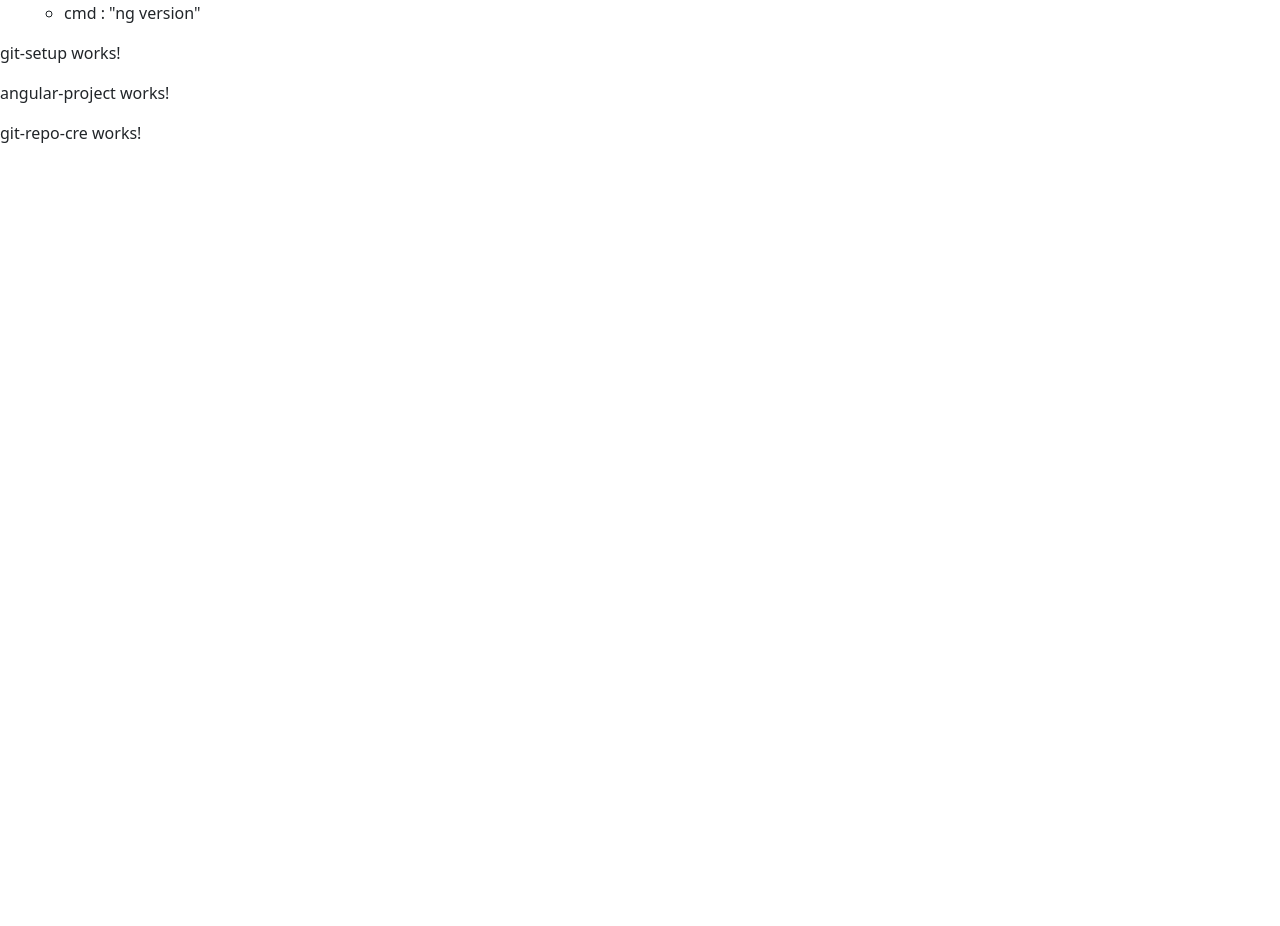
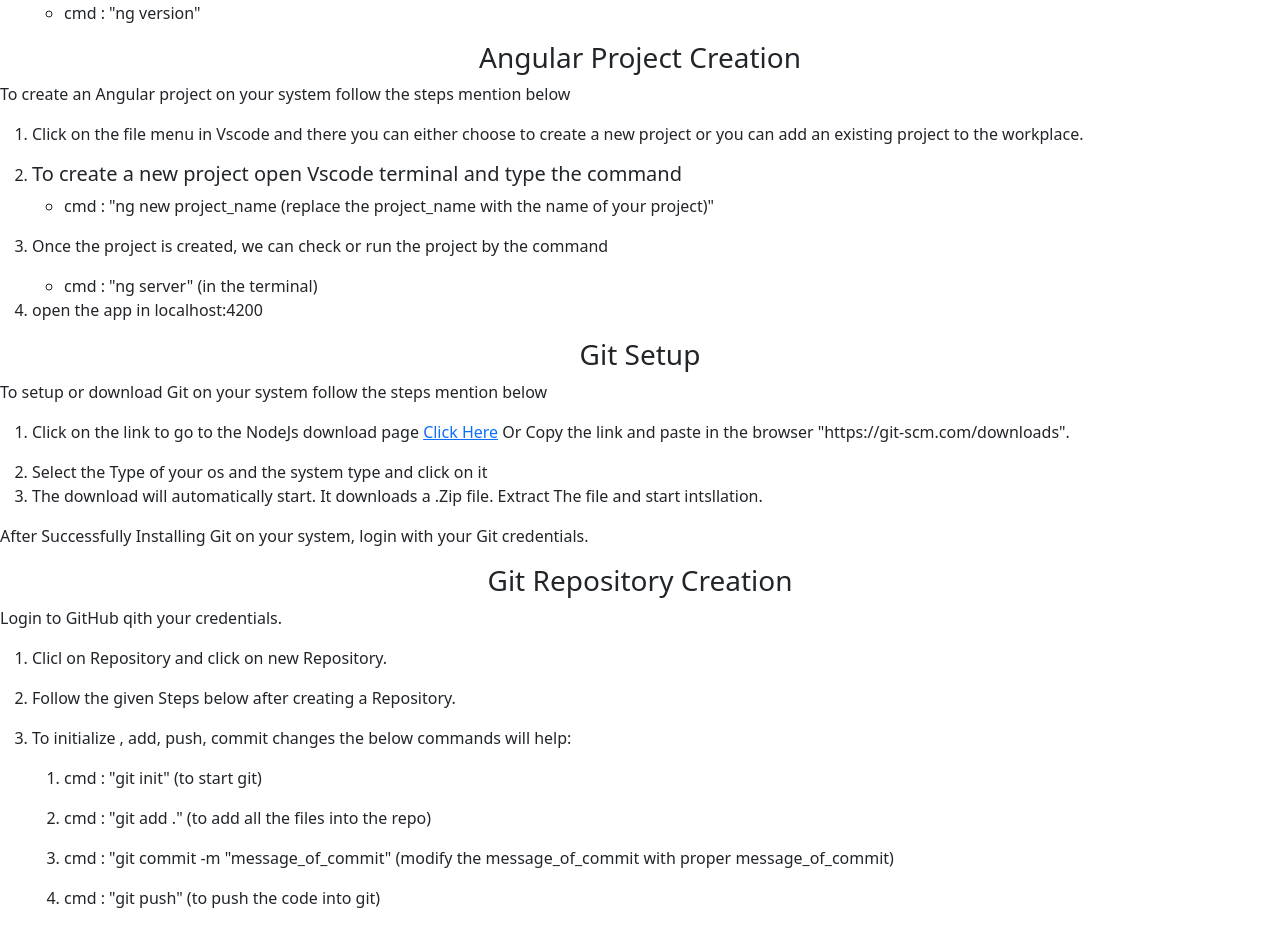
Before and after one commit to Chraju2027/Angular_setup, an Angular app: page / in a window 1280 px wide. Shown: the part 820-1746 px from the top of the page. Before the commit the page ends 981 px from the top, so only its background shows below. Built offline with nearby package versions, Linux system fonts and the light colour scheme.

Commit message:
updated git-repo and git-setup component

```diff
--- a/src/app/angular-project/angular-project.component.html
+++ b/src/app/angular-project/angular-project.component.html
@@ -1 +1,29 @@
-<p>angular-project works!</p>
+<div class="main-content">
+    <div class="heading text-center">
+        <h3>Angular Project Creation</h3>
+    </div>
+    <div class="content">
+        <p>To create an Angular project  on your system follow the steps mention below</p>
+        <ol>
+            <li>
+                <p>Click on the file menu in Vscode and there you can either choose to create a new project or you can add an existing project to the workplace.</p>
+            </li>
+            <li>
+                <h5>To create a new project open Vscode terminal and type the command</h5>
+                <ul>
+                    <li><p>cmd : "ng new project_name (replace the project_name with the name of your project)"</p></li>
+                </ul>
+            </li>
+            <li>
+                <p>Once the project is created, we can check or run the project by the command </p>
+                <ul>
+                    <li>cmd : "ng server" (in the terminal)</li>
+
+                </ul>
+            </li>
+            <li>
+                <p>open the app in localhost:4200</p>
+            </li>
+        </ol>
+    </div>
+</div>
--- a/src/app/app.component.html
+++ b/src/app/app.component.html
@@ -2,6 +2,6 @@
 <app-vs-code-setup></app-vs-code-setup>
 <app-node-setup></app-node-setup>
 <app-angular-setup></app-angular-setup>
+<app-angular-project></app-angular-project>
 <app-git-setup></app-git-setup>
-<app-angular-project></app-angular-project>
 <app-git-repo-cre></app-git-repo-cre>
--- a/src/app/git-repo-cre/git-repo-cre.component.html
+++ b/src/app/git-repo-cre/git-repo-cre.component.html
@@ -1 +1,23 @@
-<p>git-repo-cre works!</p>
+<div class="main-content">
+    <div class="heading text-center">
+        <h3>Git Repository Creation</h3>
+    </div>
+    <div class="content">
+        <p>Login to GitHub qith your credentials.</p>
+        <ol>
+            <li>
+                <p>Clicl on Repository and click on new Repository.</p>
+            </li>
+            <li><p>Follow the given Steps below after creating a Repository.</p></li>
+            <li>
+                <p>To initialize , add, push, commit changes the below commands will help:</p>
+                <ol start="1">
+                    <li><p>cmd : "git init" (to start git)</p></li>
+                    <li><p>cmd : "git add ." (to add all the files into the repo)</p></li>
+                    <li><p>cmd : "git commit -m "message_of_commit" (modify the message_of_commit with proper message_of_commit)</p></li>
+                    <li><p>cmd : "git push" (to push the code into git)</p></li>
+                </ol>
+            </li>
+        </ol>
+    </div>
+</div>
--- a/src/app/git-setup/git-setup.component.html
+++ b/src/app/git-setup/git-setup.component.html
@@ -1 +1,21 @@
-<p>git-setup works!</p>
+<div class="main-content">
+    <div class="heading text-center">
+        <h3>Git Setup</h3>
+    </div>
+    <div class="content">
+        <p>To setup or download Git on your system follow the steps mention below</p>
+        <ol>
+            <li> <p> Click on the link to go to the NodeJs download page
+                <a href="https://git-scm.com/downloads">Click Here</a>
+                Or Copy the link and paste in the browser "https://git-scm.com/downloads".</p>
+            </li>
+            <li>
+                Select the Type of your os and the system type and click on it
+            </li>
+            <li>
+                The download will automatically start. It downloads a .Zip file. Extract The file and start intsllation.
+            </li>
+        </ol>
+    </div>
+    <p>After Successfully Installing Git on your system, login with your Git credentials.</p>
+</div>
```
